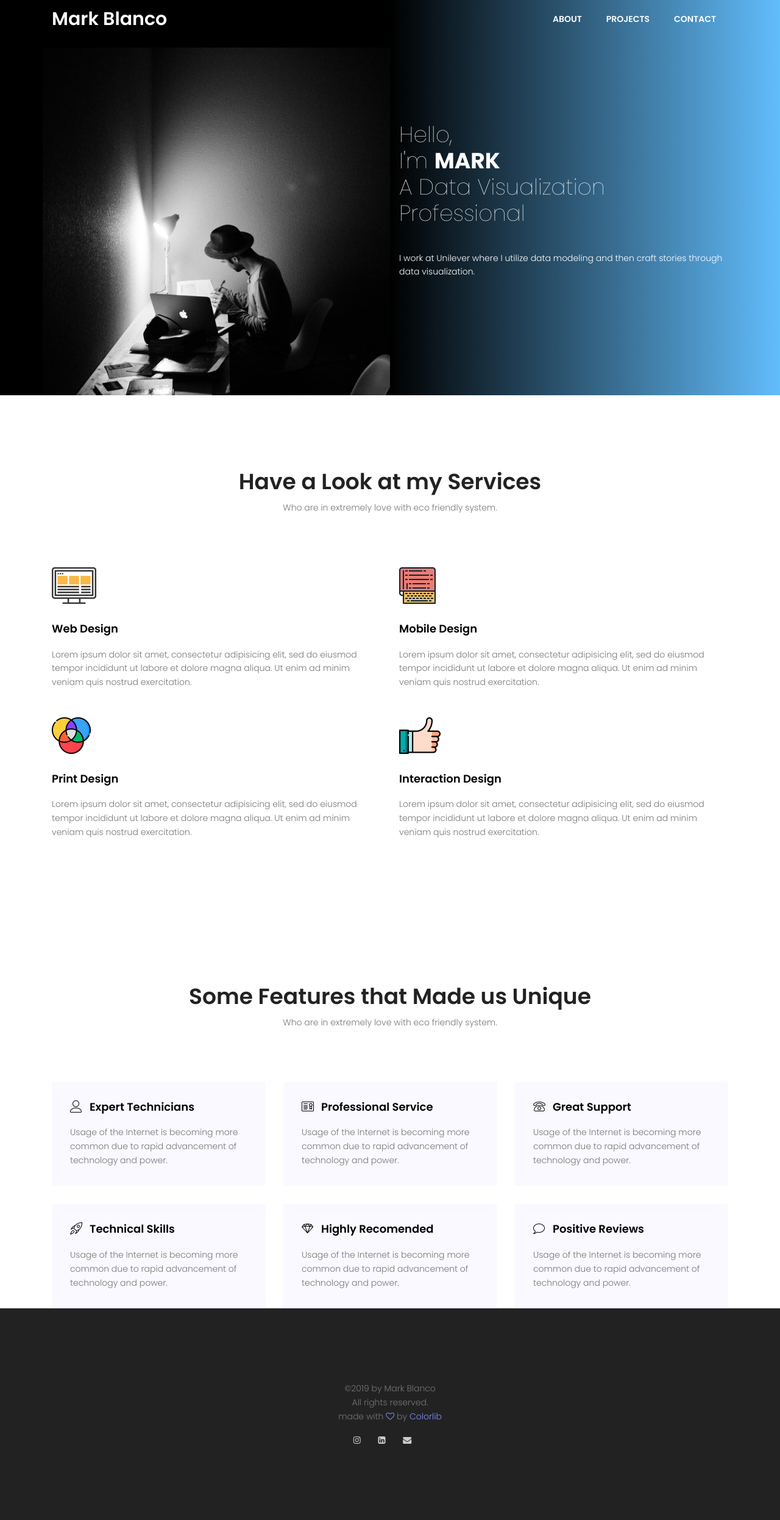
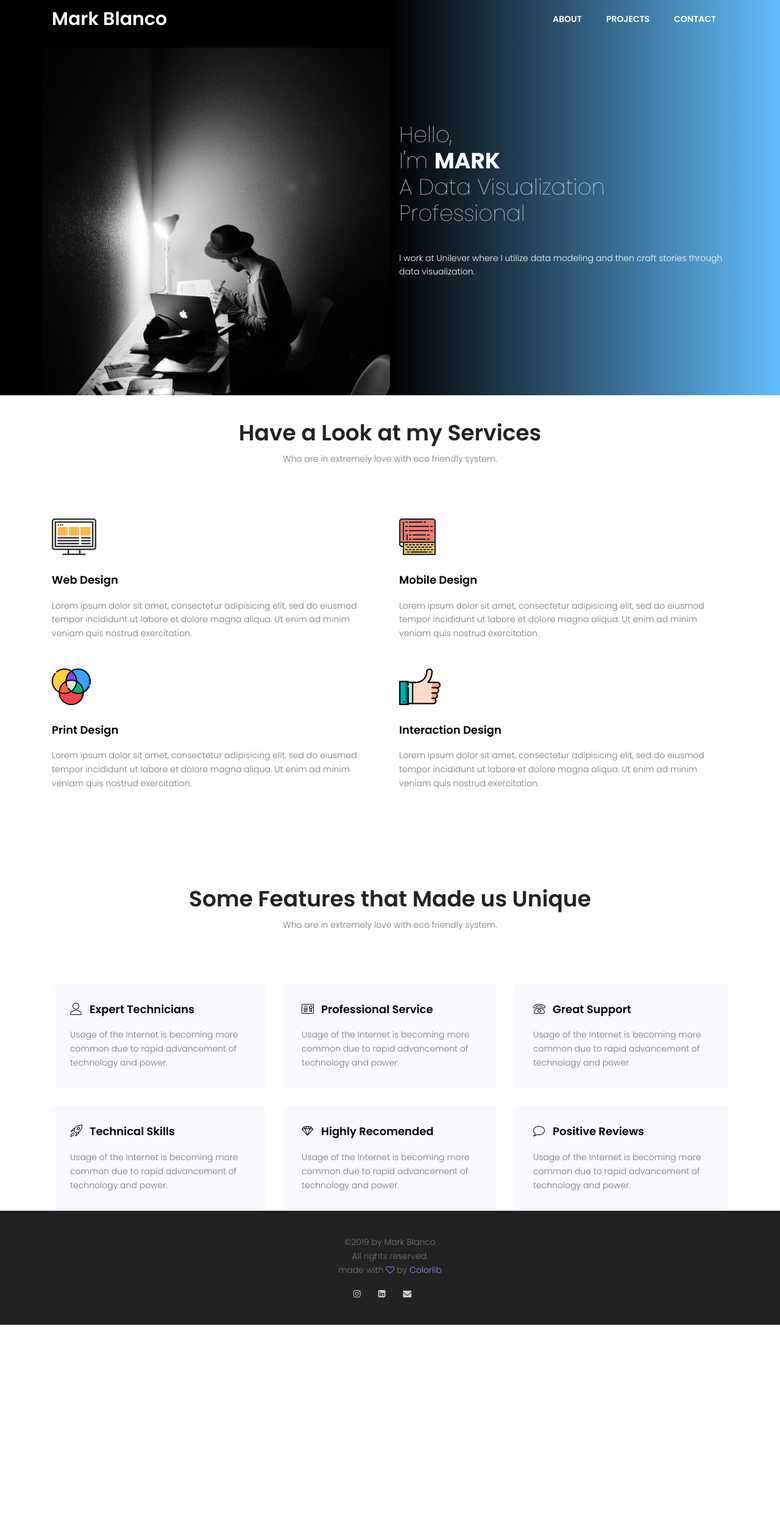
Before and after one commit to boombranco/boombranco.github.io, a Jekyll site: the page index.html, which Jekyll copies as it is, in a window 1280 px wide. Shown: the whole page at 61% size. Built offline with Jekyll 4.4.1, drawn with Linux system fonts in a browser that asks for light colours; nearby versions of some CDN libraries; after the commit the page ends 2172 px from its top, so only the background shows below that.

Commit message:
updated margins

```diff
--- a/css/main.css
+++ b/css/main.css
@@ -1932,7 +1932,7 @@ h1, h2, h3, h4, h5, h6 {
 }
 
 .section-gap {
-  padding: 120px 0;
+  padding: 40px 0;
 }
 
 .section-title {
@@ -2419,7 +2419,7 @@ h1, h2, h3, h4, h5, h6 {
 }
 
 .footer-area {
-  padding-top: 100px;
+  padding-top: 20px;
   background-color: #222222;
 }
 
@@ -2448,12 +2448,6 @@ h6 {
   -moz-transition: all 0.3s ease 0s;
   -o-transition: all 0.3s ease 0s;
   transition: all 0.3s ease 0s;
-}
-
-@media (max-width: 991px) {
-  .footer-social {
-    text-align: left;
-  }
 }
 
 .single-footer-widget input {
```
